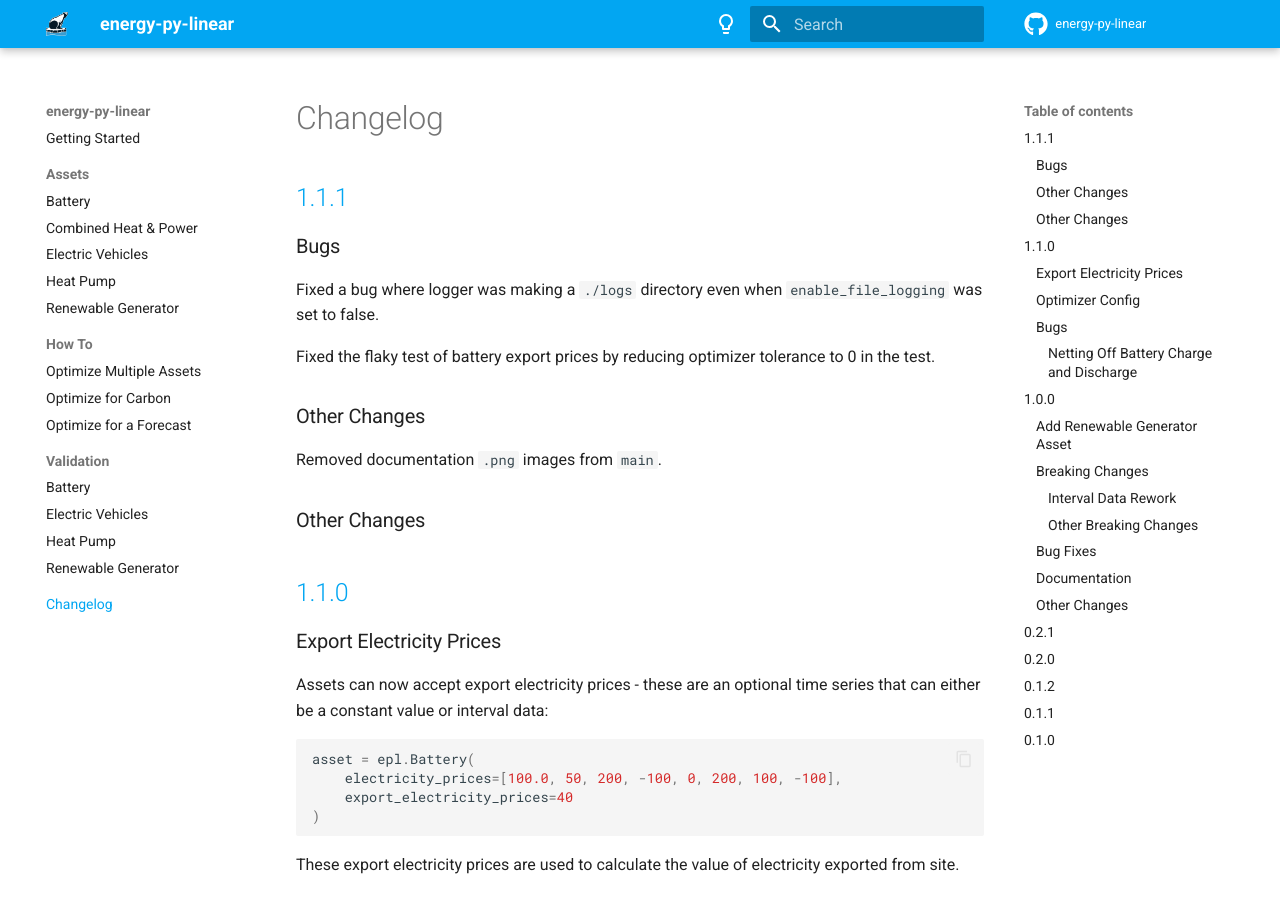
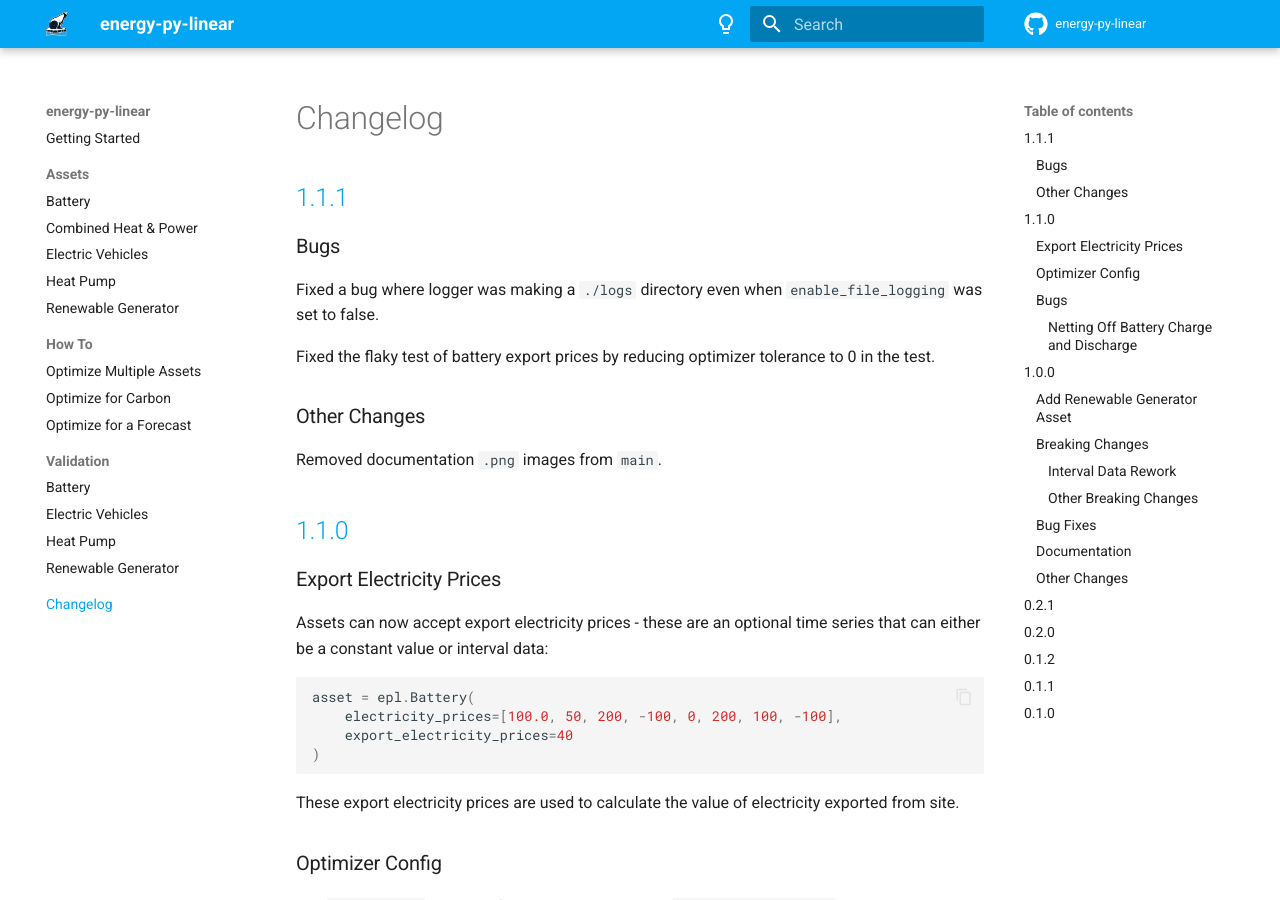
Before and after one commit to ADGEfficiency/energy-py-linear, an MkDocs documentation site: the page built from docs/docs/changelog.md, in a window 1280 px wide and 900 px high. Built offline with MkDocs 1.6.1 and Material for MkDocs 9.7.7, drawn with Linux system fonts in a browser that asks for light colours; comment, search, counter and statistics services are not loaded; the version menu is left out.

Commit message:
docs: fix changelog duplicate header

```diff
--- a/docs/docs/changelog.md
+++ b/docs/docs/changelog.md
@@ -11,8 +11,6 @@ Fixed the flaky test of battery export prices by reducing optimizer tolerance to
 ### Other Changes
 
 Removed documentation `.png` images from `main`.
-
-### Other Changes
 
 ## [1.1.0](https://github.com/ADGEfficiency/energy-py-linear/releases/tag/v1.1.0)
 
```
